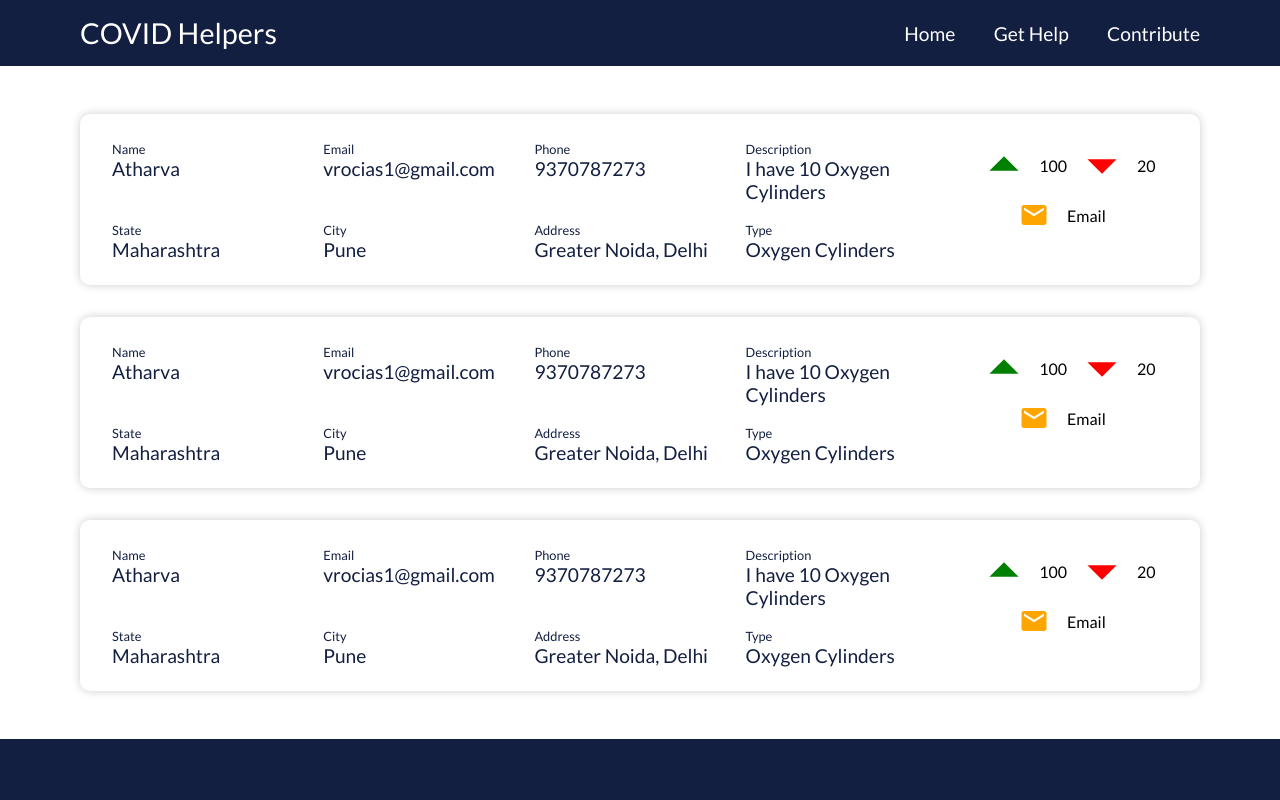
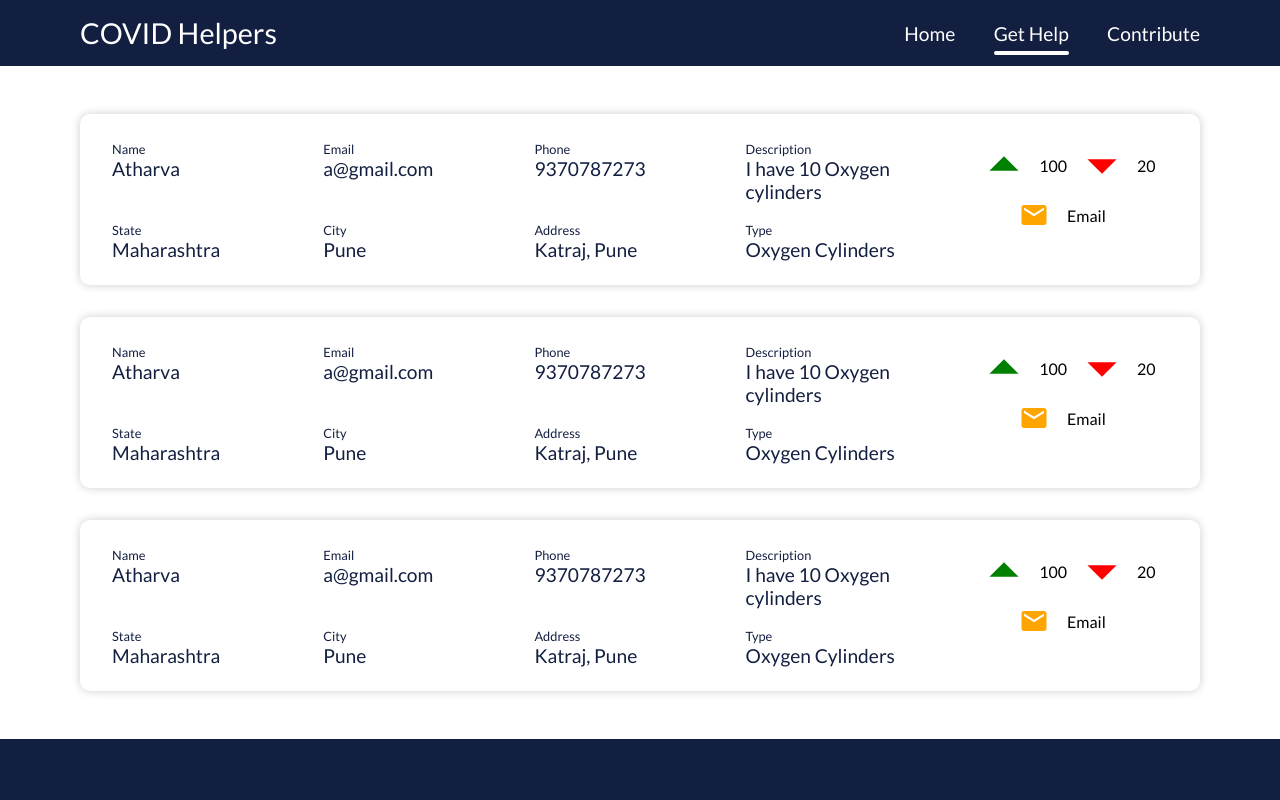
Before and after one commit to covidhelper/fe, a React (Create React App) app: page /seek in a window 1280 px wide. Shown: the top 800 px of the page. Built offline with nearby package versions, Linux system fonts and the light colour scheme.

Commit message:
minor css change

```diff
--- a/src/assets/scss/index.scss
+++ b/src/assets/scss/index.scss
@@ -69,6 +69,10 @@ nav {
       &:hover::before {
         transform: scaleX(1);
       }
+    }
+
+    .active::before {
+      transform: scaleX(1);
     }
   }
 
--- a/src/components/Card/Card.js
+++ b/src/components/Card/Card.js
@@ -1,53 +1,52 @@
 import { ArrowDropDown, ArrowDropUp, Mail } from '@material-ui/icons';
 import React from 'react';
 
-const Card = () => {
-
+const Card = ({ name, email, phone, desc, state, city, type, addr, up, down, mail }) => {
   return (
     <div className="card">
         <div className="content-wrapper">
             <div className="block">
                 <span>Name</span>
-                <p>Atharva</p>
+                <p>{ name }</p>
             </div>
             <div className="block">
                 <span>Email</span>
-                <p>vrocias1@gmail.com</p>
+                <p>{ email }</p>
             </div>
             <div className="block">
                 <span>Phone</span>
-                <p>9370787273</p>
+                <p>{ phone }</p>
             </div>
             <div className="block">
                 <span>Description</span>
-                <p>I have 10 Oxygen Cylinders</p>
+                <p>{ desc }</p>
             </div>
             <div className="block">
                 <span>State</span>
-                <p>Maharashtra</p>
+                <p>{ state }</p>
             </div>
             <div className="block">
                 <span>City</span>
-                <p>Pune</p>
+                <p>{ city }</p>
             </div>
             <div className="block">
                 <span>Address</span>
-                <p>Greater Noida, Delhi</p>
+                <p>{ addr }</p>
             </div>
             <div className="block">
                 <span>Type</span>
-                <p>Oxygen Cylinders</p>
+                <p>{ type }</p>
             </div>
         </div>
         <div className="arrows">
             <div className="vote">
                 <div className="upvote">
                     <ArrowDropUp />
-                    100
+                    { up }
                 </div>
                 <div className="downvote">
                     <ArrowDropDown />
-                    20
+                    { down }
                 </div>
             </div>
             <div className="email">
--- a/src/components/Navbar/Navbar.js
+++ b/src/components/Navbar/Navbar.js
@@ -1,18 +1,20 @@
 import React from 'react'
-import { Link } from 'react-router-dom'
+import { Link, useLocation } from 'react-router-dom'
 
 const Navbar = () => {
+    const location = useLocation()
+
     return (
         <nav>
             <div className="logo">COVID Helpers</div>
             <ul className="nav-ul">
-                <li className="nav-li">
+                <li className={`nav-li ${location.pathname === "/" ? ' active' : null}`}>
                     <Link to="/">Home</Link>
                 </li>
-                <li className="nav-li">
+                <li className={`nav-li ${location.pathname === "/seek" ? ' active' : null}`}>
                     <Link to="/seek">Get Help</Link>
                 </li>
-                <li className="nav-li">
+                <li className={`nav-li ${location.pathname === "/contribute" ? ' active' : null}`}>
                     <Link to="/contribute">Contribute</Link>
                 </li>
             </ul>
```
